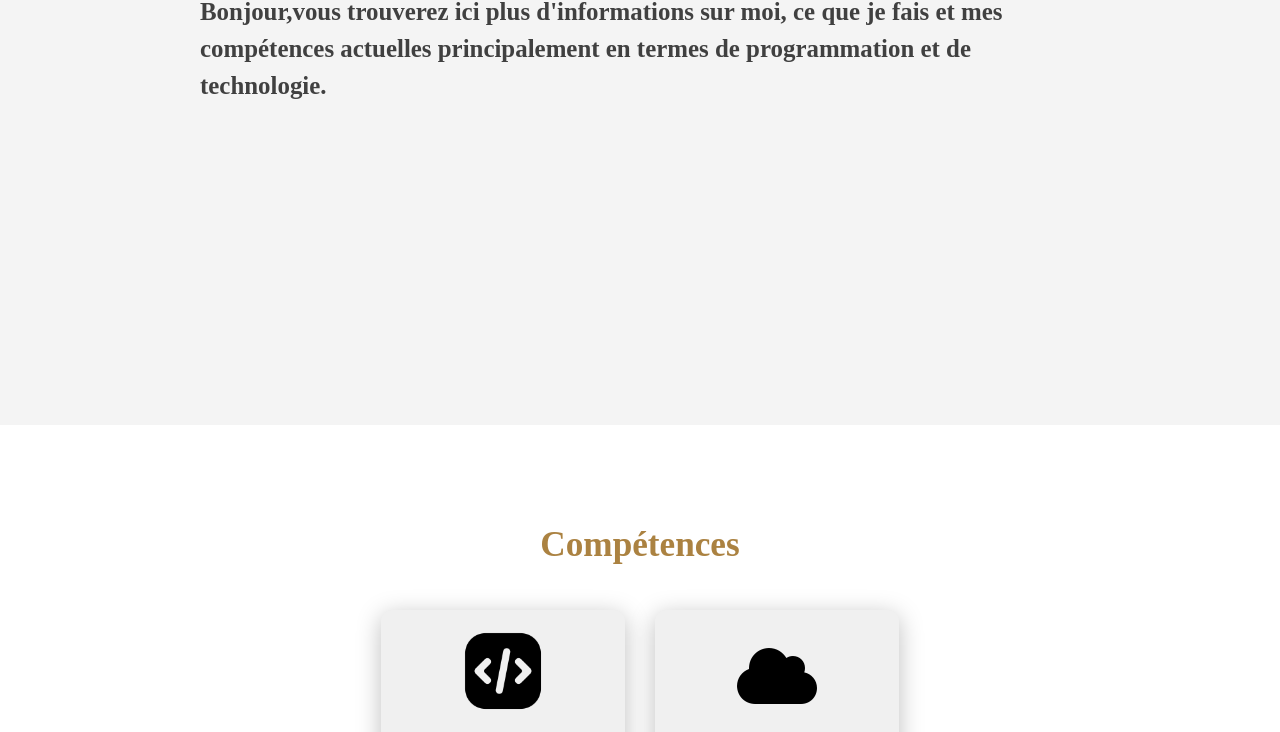
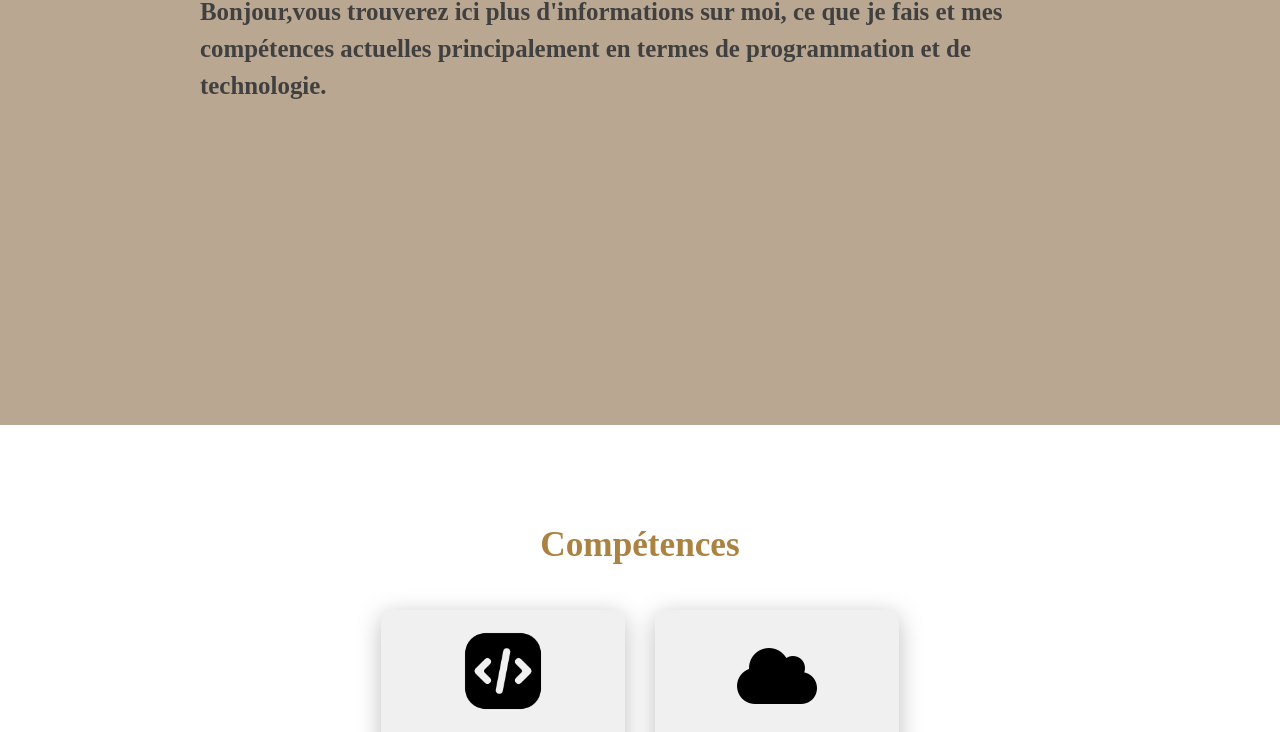
Before and after one commit to Harchane/WebOne, a plain HTML site: page index.html in a window 1280 px wide. Shown: the part 375-1107 px from the top of the page. Drawn offline with Linux system fonts and the light colour scheme.

Commit message:
Update index.html

```diff
--- a/index.html
+++ b/index.html
@@ -20,7 +20,7 @@
         </Nav>
 
     </header>
-     <section class="main">
+     <section class="main1">
         <div class="background">
 
 
```
